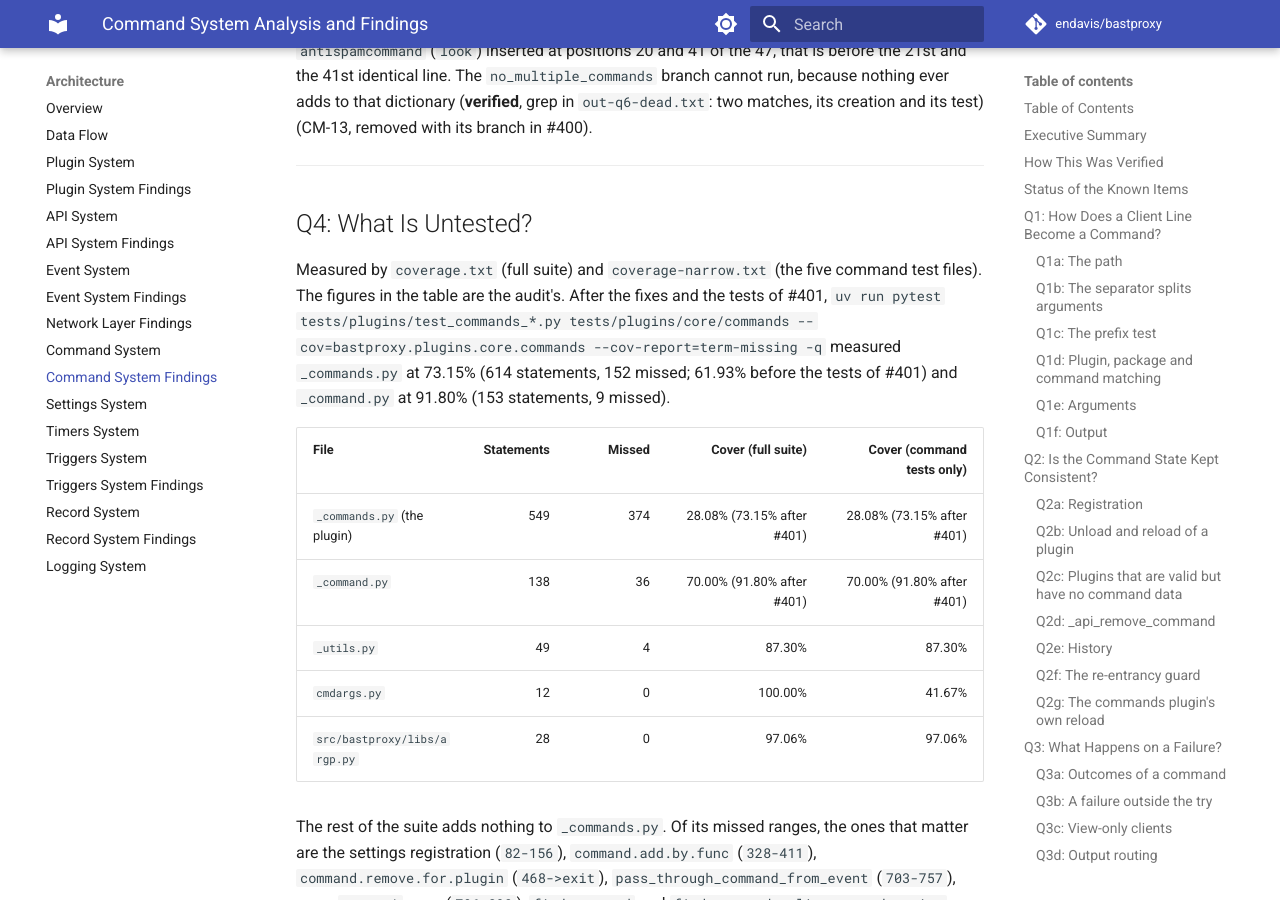
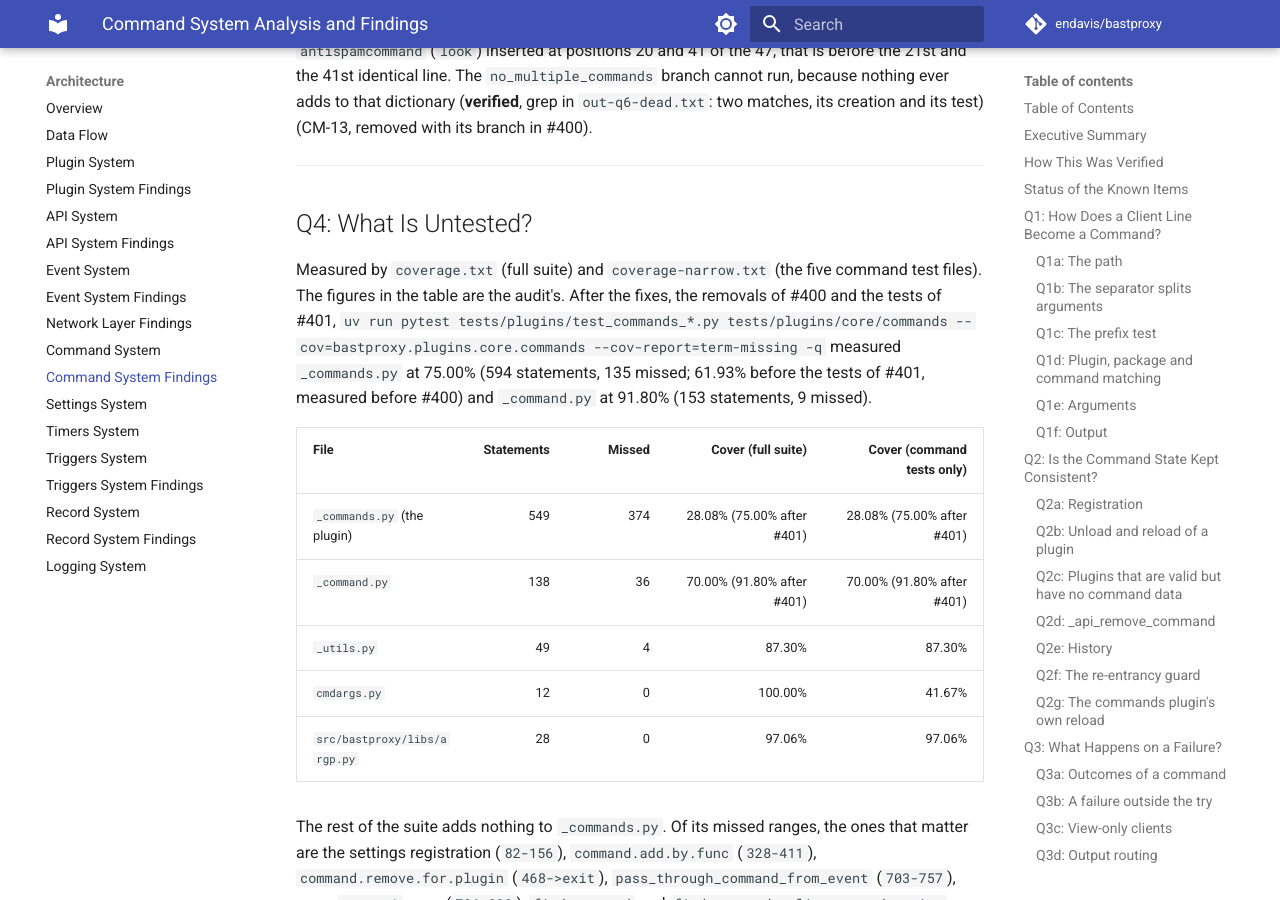
Before and after one commit to endavis/bastproxy, an MkDocs documentation site: the page built from docs/claude/command_system_findings.md, in a window 1280 px wide and 900 px high, scrolled down 12537 px. Built offline with MkDocs 1.6.1 and Material for MkDocs 9.7.7, drawn with Linux system fonts in a browser that asks for light colours; comment, search, counter and statistics services are not loaded; some of the changed text lies outside the part shown.

Commit message:
chore: re-measure command coverage after the unused-state removal
After rebasing onto the removal of unused commands plugin state, the
documented coverage command measures _commands.py at 75.00% (594
statements, 135 missed) and _command.py at 91.80% (153 statements, 9
missed). The findings page now gives those figures.

Addresses #401

Co-Authored-By: Claude Opus 5.5 <noreply@anthropic.com>
Claude-Session: https://claude.ai/code/session_01NXu1sbBxFsEQW16MiZv7Je

```diff
--- a/docs/claude/command_system_findings.md
+++ b/docs/claude/command_system_findings.md
@@ -417,14 +417,14 @@ history command `!` was the exception noted in Q2e: it sent to every client unti
 ## Q4: What Is Untested?
 
 Measured by `coverage.txt` (full suite) and `coverage-narrow.txt` (the five command test files). The figures in
-the table are the audit's. After the fixes and the tests of #401, `uv run pytest tests/plugins/test_commands_*.py
-tests/plugins/core/commands --cov=bastproxy.plugins.core.commands --cov-report=term-missing -q` measured
-`_commands.py` at 73.15% (614 statements, 152 missed; 61.93% before the tests of #401) and `_command.py` at 91.80%
-(153 statements, 9 missed).
+the table are the audit's. After the fixes, the removals of #400 and the tests of #401, `uv run pytest
+tests/plugins/test_commands_*.py tests/plugins/core/commands --cov=bastproxy.plugins.core.commands
+--cov-report=term-missing -q` measured `_commands.py` at 75.00% (594 statements, 135 missed; 61.93% before the tests
+of #401, measured before #400) and `_command.py` at 91.80% (153 statements, 9 missed).
 
 | File | Statements | Missed | Cover (full suite) | Cover (command tests only) |
 | :--- | --: | --: | --: | --: |
-| `_commands.py` (the plugin) | 549 | 374 | 28.08% (73.15% after #401) | 28.08% (73.15% after #401) |
+| `_commands.py` (the plugin) | 549 | 374 | 28.08% (75.00% after #401) | 28.08% (75.00% after #401) |
 | `_command.py` | 138 | 36 | 70.00% (91.80% after #401) | 70.00% (91.80% after #401) |
 | `_utils.py` | 49 | 4 | 87.30% | 87.30% |
 | `cmdargs.py` | 12 | 0 | 100.00% | 41.67% |
@@ -836,7 +836,7 @@ creation and a test of an always-empty dictionary. `CANRELOAD` is **not** dead:
 
 ### CM-14: Most of the commands plugin is untested
 
-**Status:** fixed in #401 (`_commands.py` is at 73.15%; each of CM-1 to CM-12 has a regression test; Q4 has the command)
+**Status:** fixed in #401 (`_commands.py` is at 75.00%; each of CM-1 to CM-12 has a regression test; Q4 has the command)
 **Issue:** #401
 **Location:** `_commands.py` (28.08%), `_command.py` (70.00%).
 **Evidence (verified):** Q4.
```
